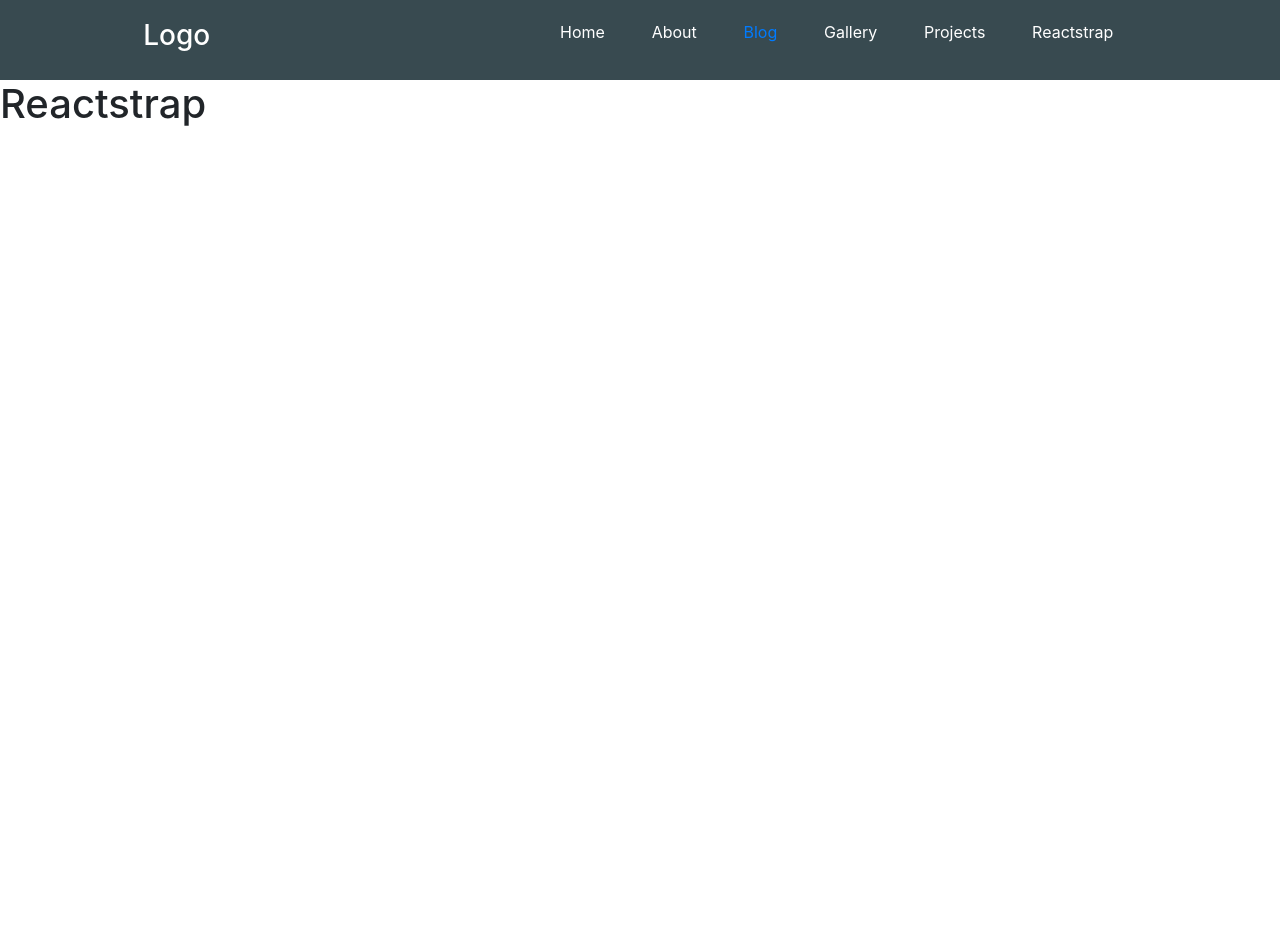
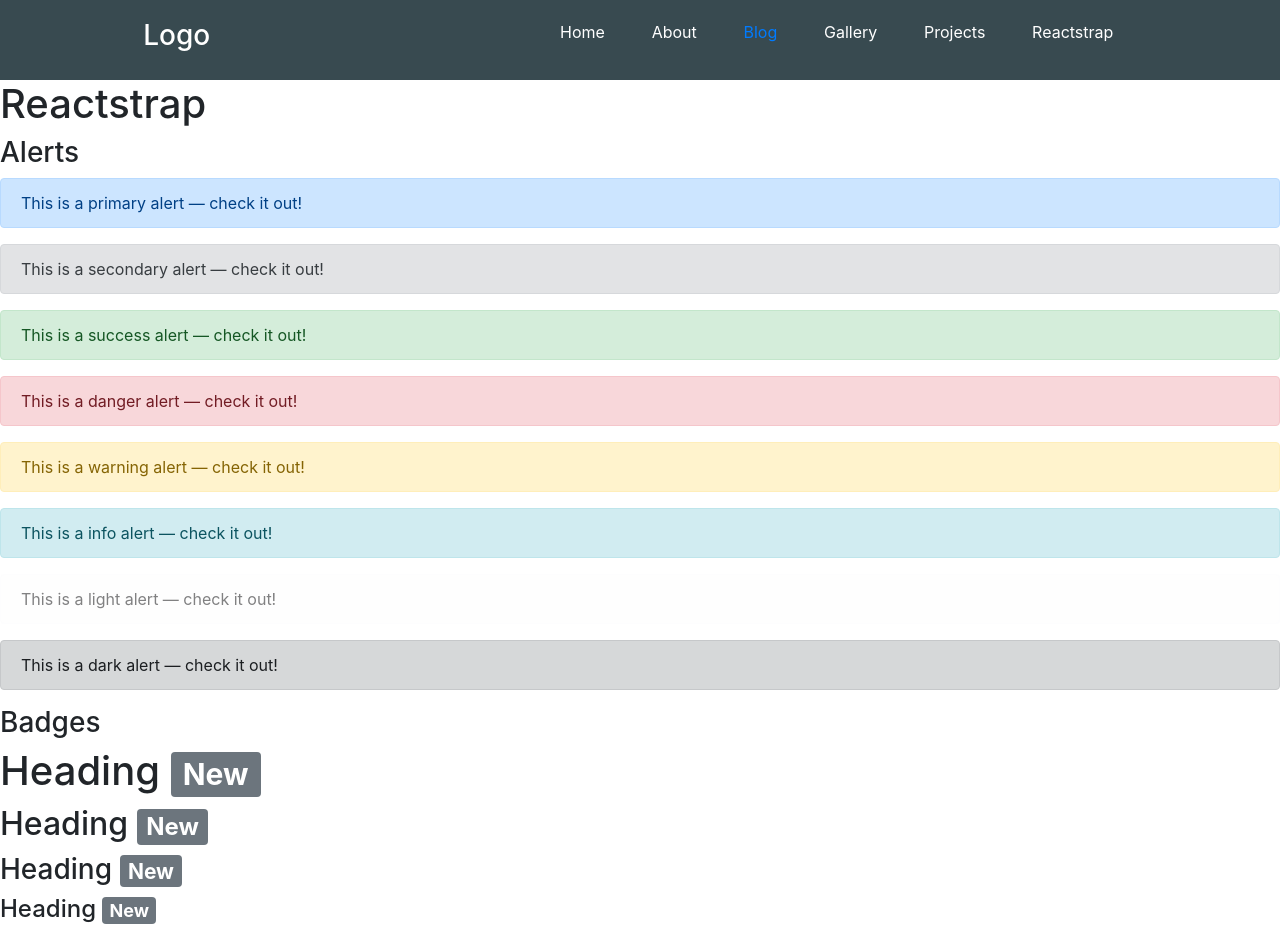
Before and after one commit to PovilasU/webdev-is-fun-app, a React app: page /reactstrap in a window 1280 px wide. Shown: the top 933 px of the page. Before the commit the page ends 800 px from the top, so only its background shows below. Built offline with nearby package versions, Linux system fonts and the light colour scheme.

Commit message:
Adding jumbotron blog to homepage

```diff
--- a/src/components/Home.js
+++ b/src/components/Home.js
@@ -1,9 +1,23 @@
 import React from "react";
-
+import { Jumbotron, Button } from "reactstrap";
 function Home() {
   return (
     <div>
-      <h1>Home</h1>
+      <Jumbotron>
+        <h1 className="display-3">Hello, world!</h1>
+        <p className="lead">
+          This is a simple hero unit, a simple Jumbotron-style component for
+          calling extra attention to featured content or information.
+        </p>
+        <hr className="my-2" />
+        <p>
+          It uses utility classes for typography and spacing to space content
+          out within the larger container.
+        </p>
+        <p className="lead">
+          <Button color="primary">Learn More</Button>
+        </p>
+      </Jumbotron>
     </div>
   );
 }
--- a/src/components/Reactstrap.js
+++ b/src/components/Reactstrap.js
@@ -1,9 +1,48 @@
 import React from "react";
+import { Button } from "reactstrap";
+import { Alert } from "reactstrap";
+import { Badge } from "reactstrap";
 
 function Reactstrap() {
   return (
     <div>
       <h1>Reactstrap</h1>
+      {/* <Button color="danger">Danger!</Button> */}
+
+      <div>
+        <h3>Alerts</h3>
+        <Alert color="primary">This is a primary alert — check it out!</Alert>
+        <Alert color="secondary">
+          This is a secondary alert — check it out!
+        </Alert>
+        <Alert color="success">This is a success alert — check it out!</Alert>
+        <Alert color="danger">This is a danger alert — check it out!</Alert>
+        <Alert color="warning">This is a warning alert — check it out!</Alert>
+        <Alert color="info">This is a info alert — check it out!</Alert>
+        <Alert color="light">This is a light alert — check it out!</Alert>
+        <Alert color="dark">This is a dark alert — check it out!</Alert>
+      </div>
+      <div>
+        <h3>Badges</h3>
+        <h1>
+          Heading <Badge color="secondary">New</Badge>
+        </h1>
+        <h2>
+          Heading <Badge color="secondary">New</Badge>
+        </h2>
+        <h3>
+          Heading <Badge color="secondary">New</Badge>
+        </h3>
+        <h4>
+          Heading <Badge color="secondary">New</Badge>
+        </h4>
+        <h5>
+          Heading <Badge color="secondary">New</Badge>
+        </h5>
+        <h6>
+          Heading <Badge color="secondary">New</Badge>
+        </h6>
+      </div>
     </div>
   );
 }
```
